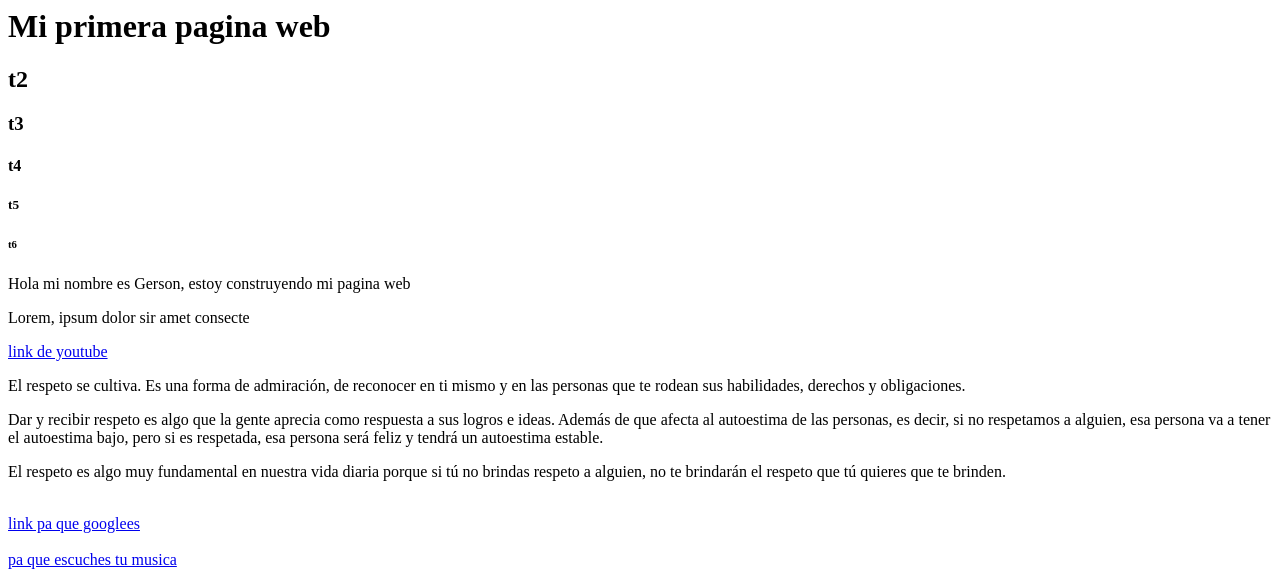
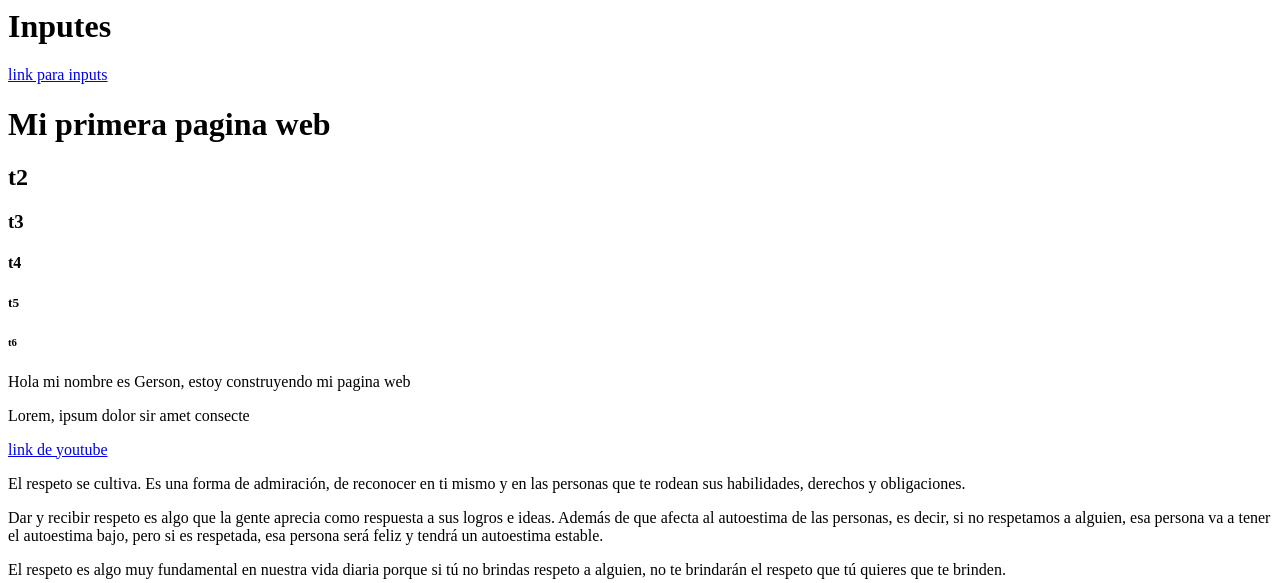
Before and after one commit to GRLeon93/codigo-web-13, a plain HTML site: page index.html in a window 1280 px wide. Shown: the top 583 px of the page. Drawn offline with Linux system fonts and the light colour scheme.

Commit message:
actualizacion de input

```diff
--- a/index.html
+++ b/index.html
@@ -4,6 +4,8 @@
 
     </head>
     <body>
+        <h1>Inputes</h1>
+        <a href="./semana1/imputs.html">link para inputs</a>
         <!-- las etiquetas de titulo h1- h6 -->
         <h1>Mi primera pagina web</h1>
         <h2>t2</h2>
```
